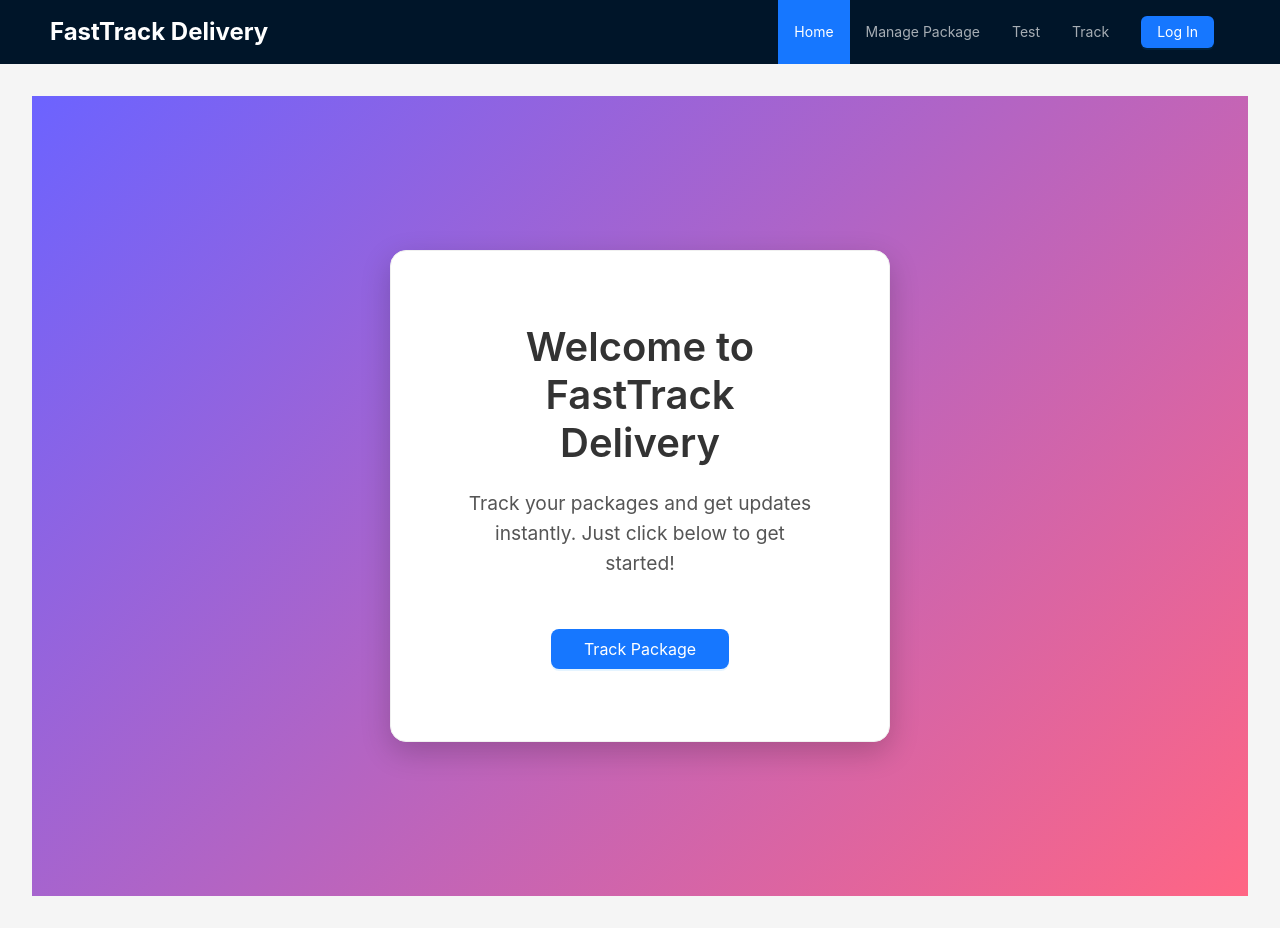
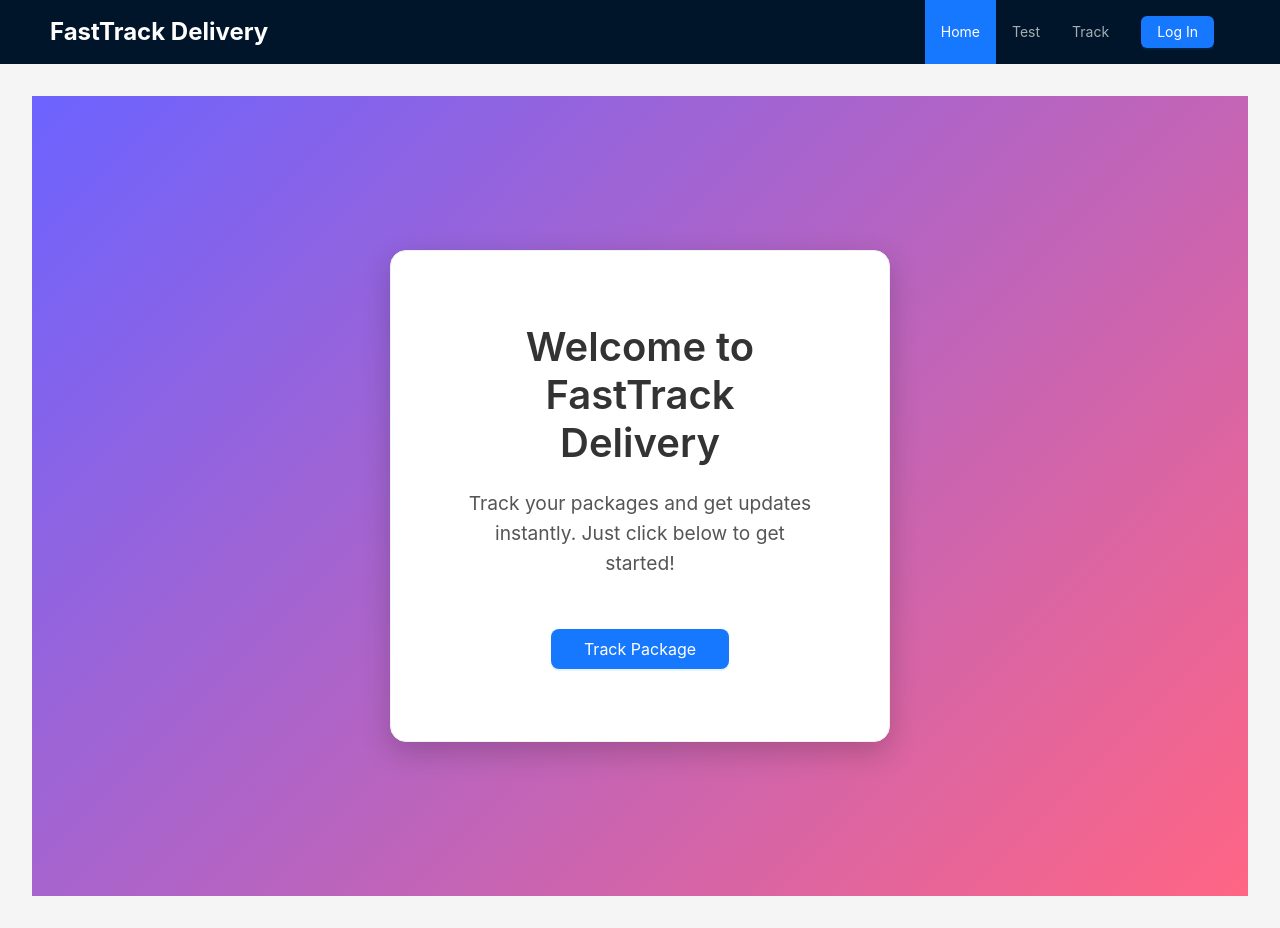
Before and after one commit to julietaTechenski/CLOUD-TP-frontend, a React (Create React App) app: page / in a window 1280 px wide. Built offline with nearby package versions, Linux system fonts and the light colour scheme; no server answers.

Commit message:
AppLayout modified

```diff
--- a/src/components/AppLayout.js
+++ b/src/components/AppLayout.js
@@ -30,11 +30,6 @@ export default function AppLayout() {
             onClick: () => navigate(ROUTES.HOME),
         },
         {
-            key: ROUTES.PACKAGES,
-            label: "Manage Package",
-            onClick: () => navigate(ROUTES.PACKAGES),
-        },
-        {
             key: ROUTES.TEST,
             label: "Test",
             onClick: () => navigate(ROUTES.TEST),
@@ -53,7 +48,12 @@ export default function AppLayout() {
             onClick:  () => {
                 setProfileDrawerVisible(true);
             },
-        });
+        },        {
+            key: ROUTES.PACKAGES,
+            label: "Manage Package",
+            onClick: () => navigate(ROUTES.PACKAGES),
+        },);
+
     } else {
         menuItems.push({
             key: "auth",
```
